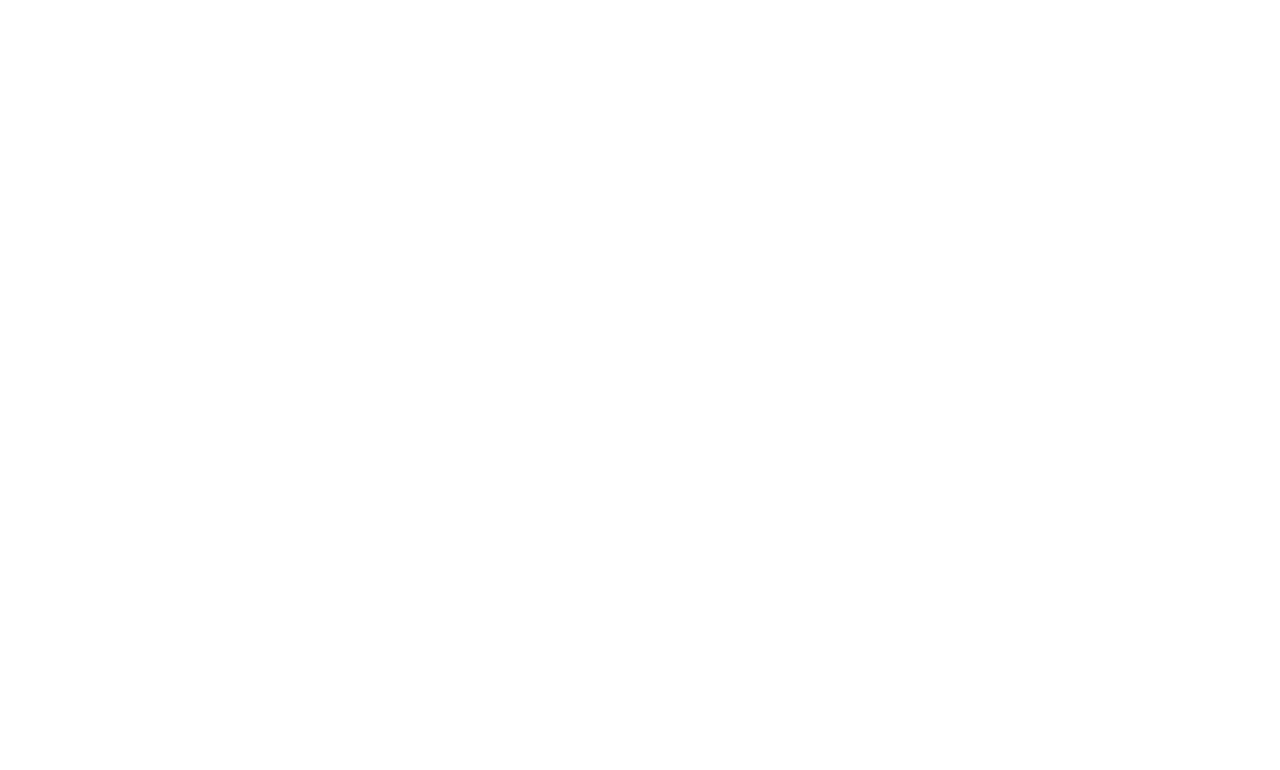
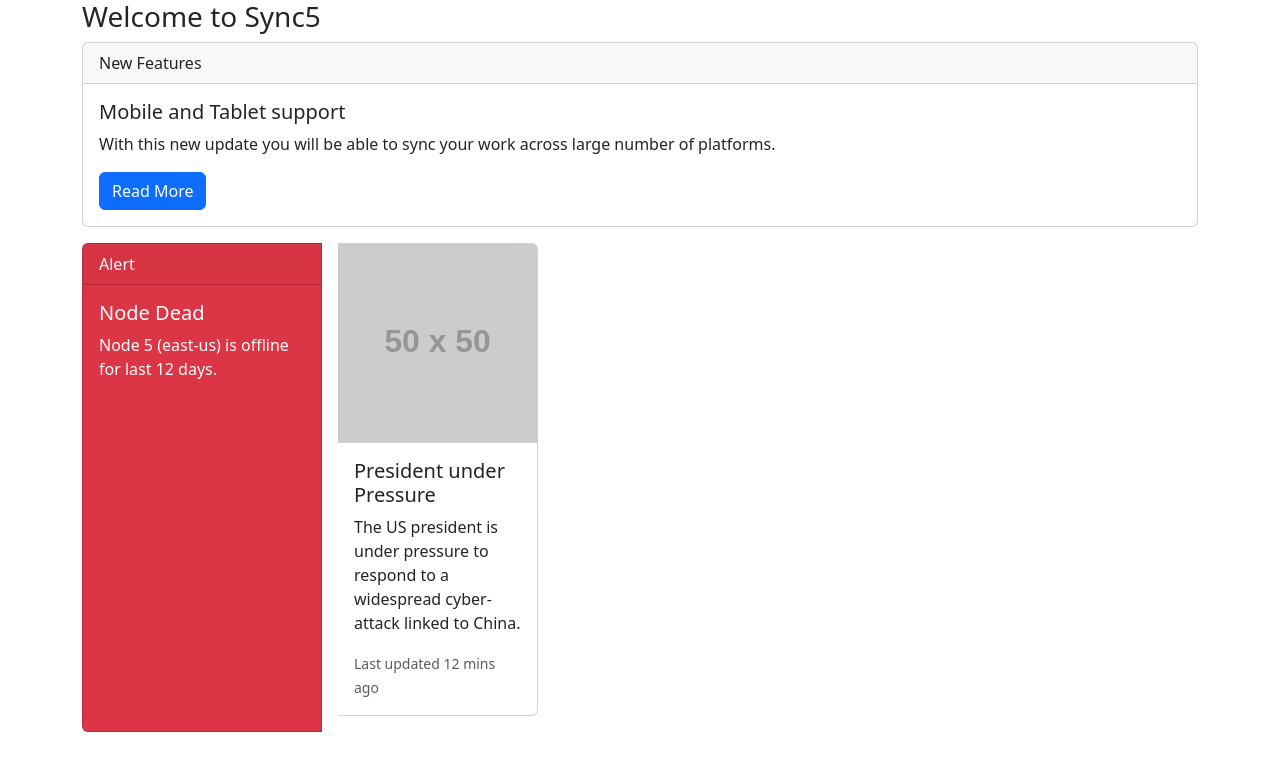
Before and after one commit to acciojob/bootstrap-card-RedXpilot, a website: page main.html in a window 1280 px wide. Drawn offline with nearby package versions, Linux system fonts and the light colour scheme; placeholder pictures from the web are drawn by us.

Commit message:
created a submission

```diff
--- a/main.html
+++ b/main.html
@@ -4,12 +4,46 @@
 
 <head>
 	<link rel="stylesheet" href="styles.css">
+	<link href="https://cdn.jsdelivr.net/npm/bootstrap@5.3.0-alpha1/dist/css/bootstrap.min.css" rel="stylesheet" integrity="sha384-GLhlTQ8iRABdZLl6O3oVMWSktQOp6b7In1Zl3/Jr59b6EGGoI1aFkw7cmDA6j6gD" crossorigin="anonymous">
 </head>
 
 <body>
 	<!-- the entire body must be written by student -->
-    <script type="text/javascript" src="./script.js">
-</script>
+    <script type="text/javascript" src="./script.js"></script>
+	<script src="https://cdn.jsdelivr.net/npm/bootstrap@5.3.0-alpha1/dist/js/bootstrap.bundle.min.js" integrity="sha384-w76AqPfDkMBDXo30jS1Sgez6pr3x5MlQ1ZAGC+nuZB+EYdgRZgiwxhTBTkF7CXvN" crossorigin="anonymous"></script>
+
+
+		<div class="container">
+			<h3>Welcome to Sync5</h3>
+			<div class="card">
+  <div class="card-header">
+    New Features
+  </div>
+  <div class="card-body">
+    <h5 class="card-title">Mobile and Tablet support</h5>
+    <p class="card-text">With this new update you will be able to sync your work across large number of platforms.</p>
+    <a href="#" class="btn btn-primary">Read More</a>
+  </div>
+</div>
+
+			<div class="card-group">
+  <div class="card text-white bg-danger mt-3" style="max-width: 15rem">
+	  <div class="card-header">Alert</div>
+    <div class="card-body">
+      <h5 class="card-title">Node Dead</h5>
+      <p class="card-text">Node 5 (east-us) is offline for last 12 days.</p>
+    </div>
+  </div>
+  <div class="card m-3 " style="max-width: 200px">
+    <img src="https://via.placeholder.com/50x50" class="card-img-top" alt="img">
+    <div class="card-body">
+      <h5 class="card-title">President under Pressure</h5>
+      <p class="card-text">The US president is under pressure to respond to a widespread cyber-attack linked to China.</p>
+      <p class="card-text"><small class="text-muted">Last updated 12 mins ago</small></p>
+    </div>
+  </div>
+</div>
+			</div>
 
 </body>
 
```
